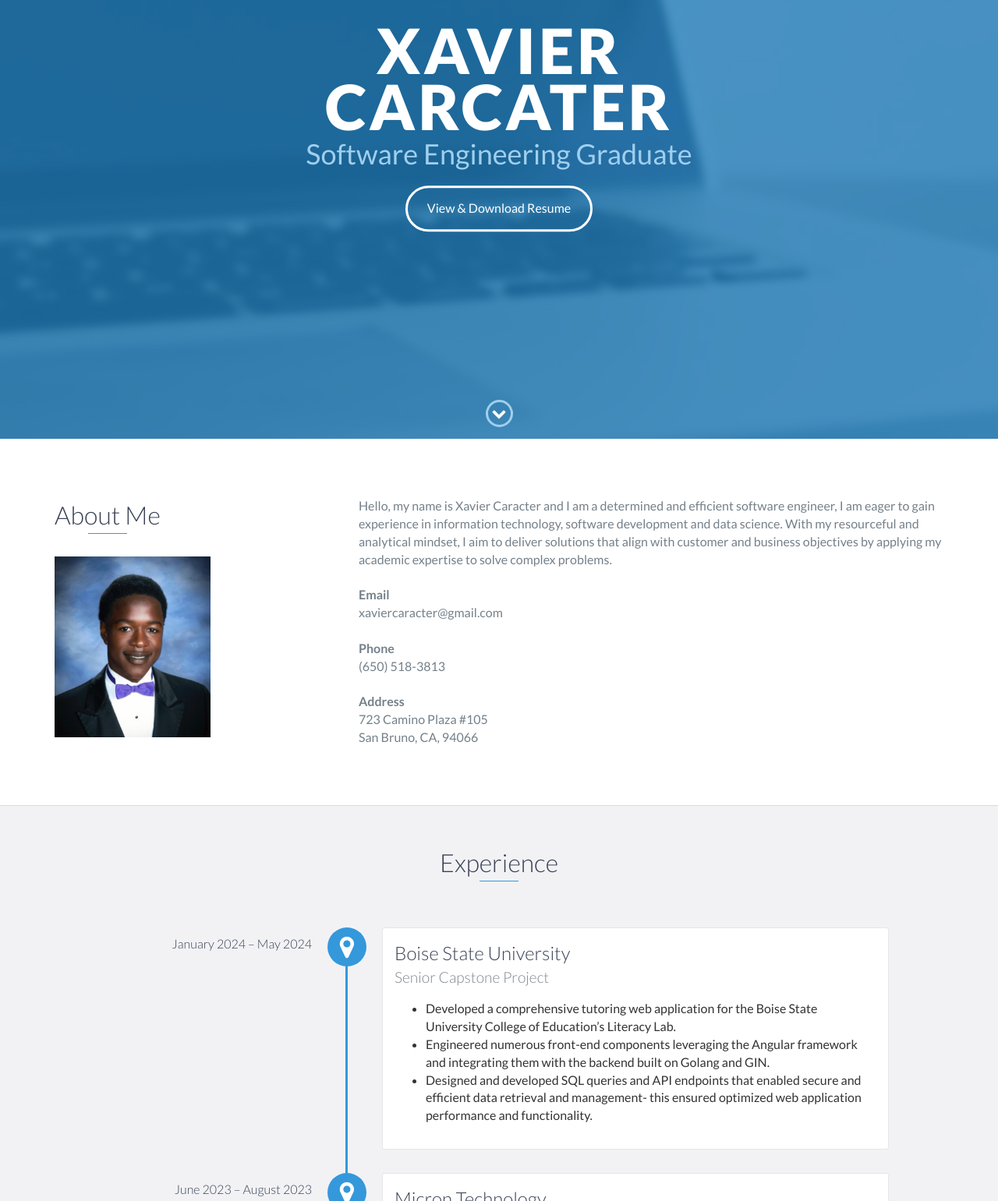
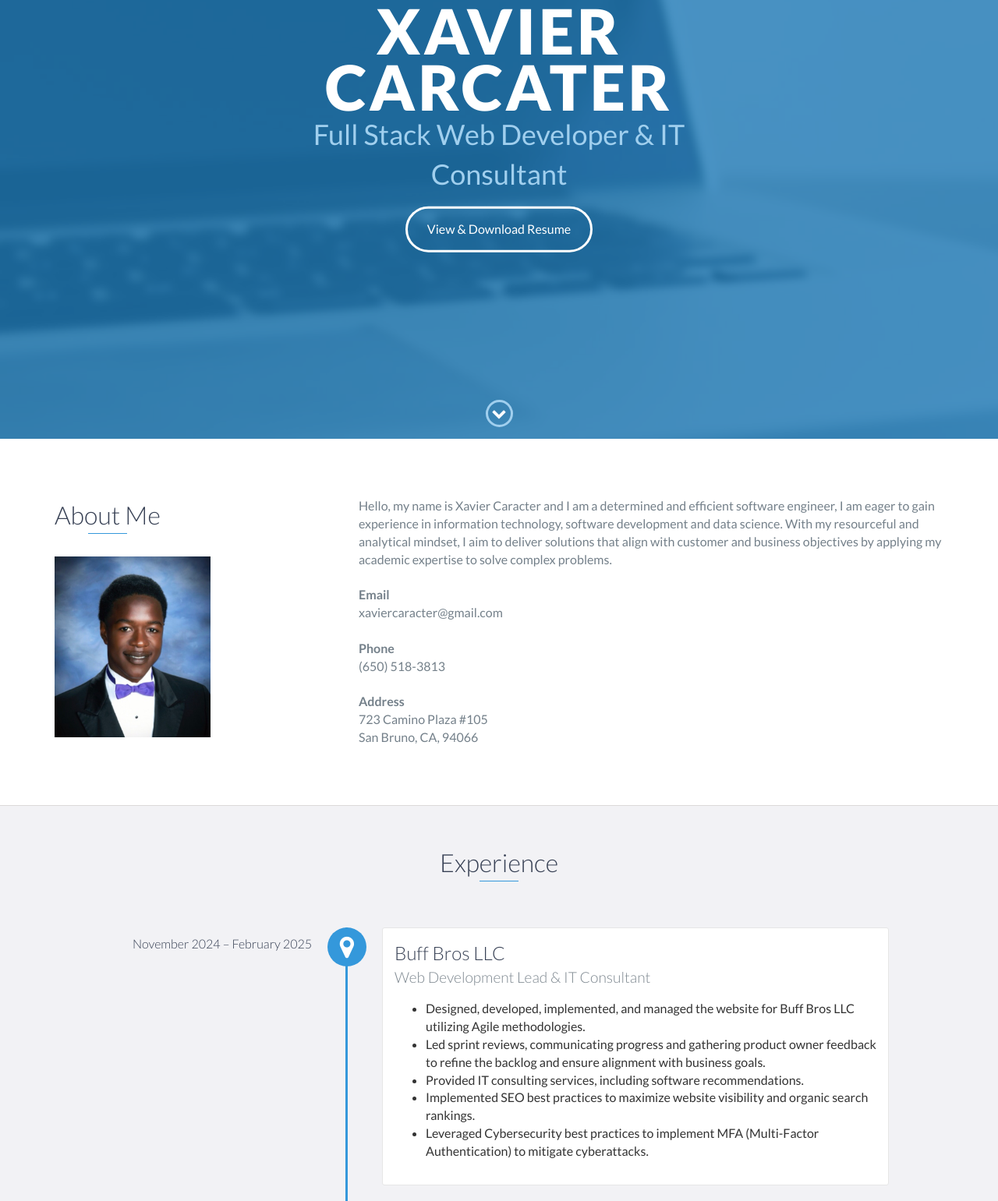
Before and after one commit to xaviercaracter/xaviercaracter.github.io, a website: page index.html in a window 1280 px wide. Shown: the part 237-1778 px from the top of the page at 78% size. Drawn offline with nearby package versions, Linux system fonts and the light colour scheme.

Commit message:
Changed and Updated experience details and added new resume

```diff
--- a/index.html
+++ b/index.html
@@ -49,8 +49,8 @@
     <div id="lead">
         <div id="lead-content">
             <h1>Xavier Carcater</h1>
-            <h2>Software Engineering Graduate</h2>
-            <a href="resume/XavierResume2024_4.pdf" class="btn-rounded-white">View & Download Resume</a>
+            <h2>Full Stack Web Developer & IT Consultant</h2>
+            <a href="resume/XavierResume2025.pdf" class="btn-rounded-white">View & Download Resume</a>
         </div>
         <!-- End #lead-content -->
 
@@ -96,6 +96,16 @@
     <div id="experience" class="background-alt">
         <h2 class="heading">Experience</h2>
         <div id="experience-timeline">
+            <div data-date="November 2024 – February 2025">
+                <h3>Buff Bros LLC</h3>
+                <h4>Web Development Lead & IT Consultant</h4>
+                <ul>
+                    <li>Designed, developed, implemented, and managed the website for Buff Bros LLC utilizing Agile methodologies.</li>
+                    <li>Led sprint reviews, communicating progress and gathering product owner feedback to refine the backlog and ensure alignment with business goals.</li>
+                    <li>Provided IT consulting services, including software recommendations.</li>
+                    <li>Implemented SEO best practices to maximize website visibility and organic search rankings.</li>
+                    <li>Leveraged Cybersecurity best practices to implement MFA (Multi-Factor Authentication) to mitigate cyberattacks.</li></ul>
+            </div>
             <div data-date="January 2024 – May 2024">
                 <h3>Boise State University</h3>
                 <h4>Senior Capstone Project</h4>
```
Also changed, not shown: 3 other files.
